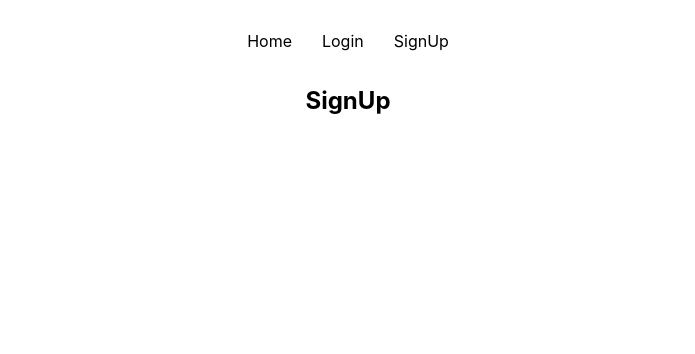
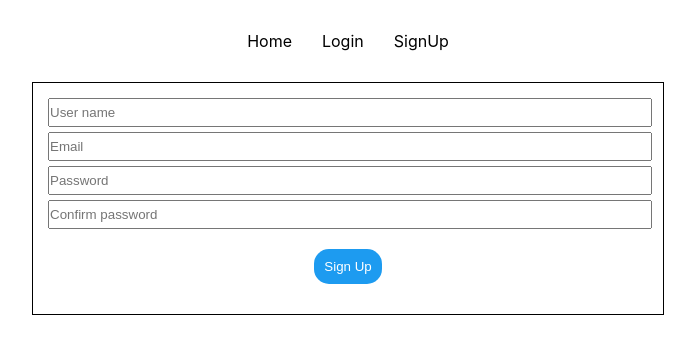
Before and after one commit to marcinj22/social-app, a React (Create React App) app: page /signup in a window 1280 px wide. Shown: the top 354 px of the page, without its empty margins (292-987 px from the left). Built offline with nearby package versions, Linux system fonts and the light colour scheme.

Commit message:
user sign-up

```diff
--- a/src/components/AddPost.css
+++ b/src/components/AddPost.css
@@ -1,13 +1,13 @@
 .addPostForm {
     max-width: 600px;
     margin: auto;
-    padding: 5px;
+    /* padding: 5px; */
     border: 1px solid black;
     text-align: right;
 }
 
 .addPostForm textarea {
     width: 98%;
-    padding: 5px;
+    /* padding: 5px; */
     resize: vertical;
 }
--- a/src/components/FollowRecommendations.css
+++ b/src/components/FollowRecommendations.css
@@ -3,7 +3,7 @@
     border: 1px solid black;
     max-width: 600px;
     margin: auto;
-    padding: 5px;
+    /* padding: 5px; */
 
 }
 
--- a/src/routes/AppRoutes.js
+++ b/src/routes/AppRoutes.js
@@ -8,7 +8,7 @@
         <Routes>
             <Route path="/" element={<Home user={props.user}/>} />
             <Route path="/login" element={<Login user={props.user} setUser={props.setUser} />} />
-            <Route path="/signup" element={<SignUp />} />
+            <Route path="/signup" element={<SignUp user={props.user} />} />
         </Routes>
     );
 }
--- a/src/views/Login.js
+++ b/src/views/Login.js
@@ -8,27 +8,28 @@
 
     const [formData, setFormData] = useState({
         username: '',
-        password: ''
-    });
+        password: '',
+    })
 
     const [loginMessage, setLoginMessage] = useState('')
 
     const handleInputChange = (e) => {
-        const target = e.target;
-        const name = target.name;
+        const target = e.target
+        const name = target.name
 
         setFormData({
             ...formData,
             [name]: target.value,
-        });
-    };
+        })
+    }
 
     const handleSubmit = (e) => {
         e.preventDefault();
 
-        axios.post("https://akademia108.pl/api/social-app/user/login", {
-            username: formData.username,
-            password: formData.password
+        axios
+            .post("https://akademia108.pl/api/social-app/user/login", {
+                username: formData.username,
+                password: formData.password
         })
             .then((res) => {
 
--- /dev/null
+++ b/src/views/SignUp.css
@@ -0,0 +1,23 @@
+.signUp form {
+    border: 1px solid black;
+    max-width: 600px;
+    margin: auto;
+    padding: 15px;
+}
+
+.signUp form input {
+    display: block;
+    width: 100%;
+    margin-bottom: 5px;
+    padding: 5px 0;
+}
+
+.signUp .btn {
+    display: inline-block;
+    margin: 15px 0;
+}
+
+.signUp .btn:disabled {
+    background-color: grey;
+    cursor: not-allowed;
+}
--- a/src/views/SignUp.js
+++ b/src/views/SignUp.js
@@ -1,5 +1,228 @@
-const SignUp = () => {
-    return <h2>SignUp</h2>;
+import './SignUp.css';
+
+import axios from "axios";
+import { useState } from 'react';
+import { Link, Navigate } from 'react-router-dom';
+
+const SignUp = (props) => {
+
+    const [formData, setFormData] = useState({
+        username: "",
+        email: "",
+        password: "",
+        confirmPassword: ""
+    });
+
+    const [errors, setErrors] = useState({
+        username: "",
+        email: "",
+        password: "",
+        confirmPassword: ""
+    });
+
+    const [signUpMessage, setSignUpMessage] = useState('');
+    const [signUpDone, setSignUpDone] = useState(false);
+
+    const validate = () => {
+        let validationErrors = {
+            username: false,
+            email: false,
+            password: false,
+            confirmPassword: false
+        };
+
+        /* Username */
+        if (formData.username.trim().length < 4) {
+            validationErrors.username = true;
+            setErrors((prevErrors) => {
+                return { ...prevErrors, username: "Username should have at least 4 characters" }
+            });
+        } else if (!/^[^\s]*$/.test(formData.username.trim())) {
+            validationErrors.username = true;
+            setErrors((prevErrors) => {
+                return { ...prevErrors, username: "Username shouldn't have empty characters" };
+            });
+        } else {
+            validationErrors.username = false;
+            setErrors((prevErrors) => {
+                return {
+                    ...prevErrors,
+                    username: "",
+                };
+            });
+        }
+
+        /* Email */
+
+        if (!/^[A-Z0-9._%+-]+@[A-Z0-9.-]+\.[A-Z]{2,}$/i.test(formData.email.trim())) {
+            validationErrors.email = true;
+            setErrors((prevErrors) => {
+                return {
+                    ...prevErrors,
+                    email: "There is no valid email",
+                };
+            });
+        } else {
+            validationErrors.email = false;
+            setErrors((prevErrors) => {
+                return {
+                    ...prevErrors,
+                    email: "",
+                };
+            });
+        }
+
+        /* Password */
+
+        if (formData.password.trim().length < 6) {
+            validationErrors.password = true;
+            setErrors((prevErrors) => {
+                return {
+                    ...prevErrors,
+                    password: "Password should have at least 6 characters",
+                };
+            });
+        } else if (!/^[^\s]*$/.test(formData.password.trim())) {
+            validationErrors.password = true;
+            setErrors((prevErrors) => {
+                return {
+                    ...prevErrors,
+                    password: "Password shouldn't have empty characters",
+                };
+            });
+        } else if (!/[!@#$%^&*()_+\-=[\]{};':"\\|,.<>/?]+/.test(formData.password.trim())) {
+            validationErrors.password = true;
+            setErrors((prevErrors) => {
+                return {
+                    ...prevErrors,
+                    password: "Password must contain one of the charts: ! # @ $ %",
+                };
+            });
+        } else {
+            validationErrors.password = false;
+            setErrors((prevErrors) => {
+                return {
+                    ...prevErrors,
+                    password: "",
+                };
+            });
+        }
+
+        /* Confirm password */
+
+        if (formData.password.trim() !== formData.confirmPassword.trim()) {
+            validationErrors.confirmPassword = true;
+            setErrors((prevErrors) => {
+                return {
+                    ...prevErrors,
+                    confirmPassword: "Passwords should be the same",
+                };
+            });
+        } else {
+            validationErrors.confirmPassword = false;
+            setErrors((prevErrors) => {
+                return {
+                    ...prevErrors,
+                    confirmPassword: ""
+                };
+            });
+        }
+
+        return (
+            !validationErrors.username &&
+            !validationErrors.email &&
+            !validationErrors.password &&
+            !validationErrors.confirmPassword
+        );
+    };
+
+    const handleInputChange = (e) => {
+        const target = e.target
+        const name = target.name
+
+        setFormData({
+            ...formData,
+            [name]: target.value,
+        })
+    }
+
+    const handleSubmit = (e) => {
+        e.preventDefault();
+
+        if (!validate()) {
+            return;
+        }
+
+        axios
+            .post("https://akademia108.pl/api/social-app/user/signup", {
+                username: formData.username,
+                email: formData.email,
+                password: formData.password,
+            })
+            .then((res) => {
+                console.log(res.data);
+
+                let resData = res.data;
+
+                if (resData.signedup) {
+                    setSignUpMessage('Account created')
+                    setSignUpDone(true)
+                } else {
+                    if (resData.message.username) {
+                        setSignUpMessage(resData.message.username[0])
+                    } else if (resData.message.email) {
+                        setSignUpMessage(resData.message.email[0])
+                    }
+                }
+            })
+            .catch((error) => {
+                console.log(error);
+            });
+    };
+
+    return (
+        <div className="signUp">
+            {props.user && <Navigate to="/" />}
+            <form onSubmit={handleSubmit}>
+                {signUpMessage && <h2>{signUpMessage}</h2>}
+                <input
+                    type="text"
+                    name="username"
+                    placeholder="User name"
+                    onChange={handleInputChange}
+                />
+                {errors.username && <p>{errors.username}</p>}
+                <input
+                    type="email"
+                    name="email"
+                    placeholder="Email"
+                    onChange={handleInputChange}
+                />
+                {errors.email && <p>{errors.email}</p>}
+                <input
+                    type="password"
+                    name="password"
+                    placeholder="Password"
+                    onChange={handleInputChange}
+                />
+                {errors.password && <p>{errors.password}</p>}
+                <input
+                    type="password"
+                    name="confirmPassword"
+                    placeholder="Confirm password"
+                    onChange={handleInputChange}
+                />
+                {errors.confirmPassword && <p>{errors.confirmPassword}</p>}
+                <button className='btn' disabled={signUpDone} >Sign Up</button>
+
+                {signUpDone && <div>
+
+                    <Link to='/login' className='btn'>Go to login</Link>
+
+                </div>}
+            </form>
+        </div>
+    );
 }
 
 export default SignUp;
```
